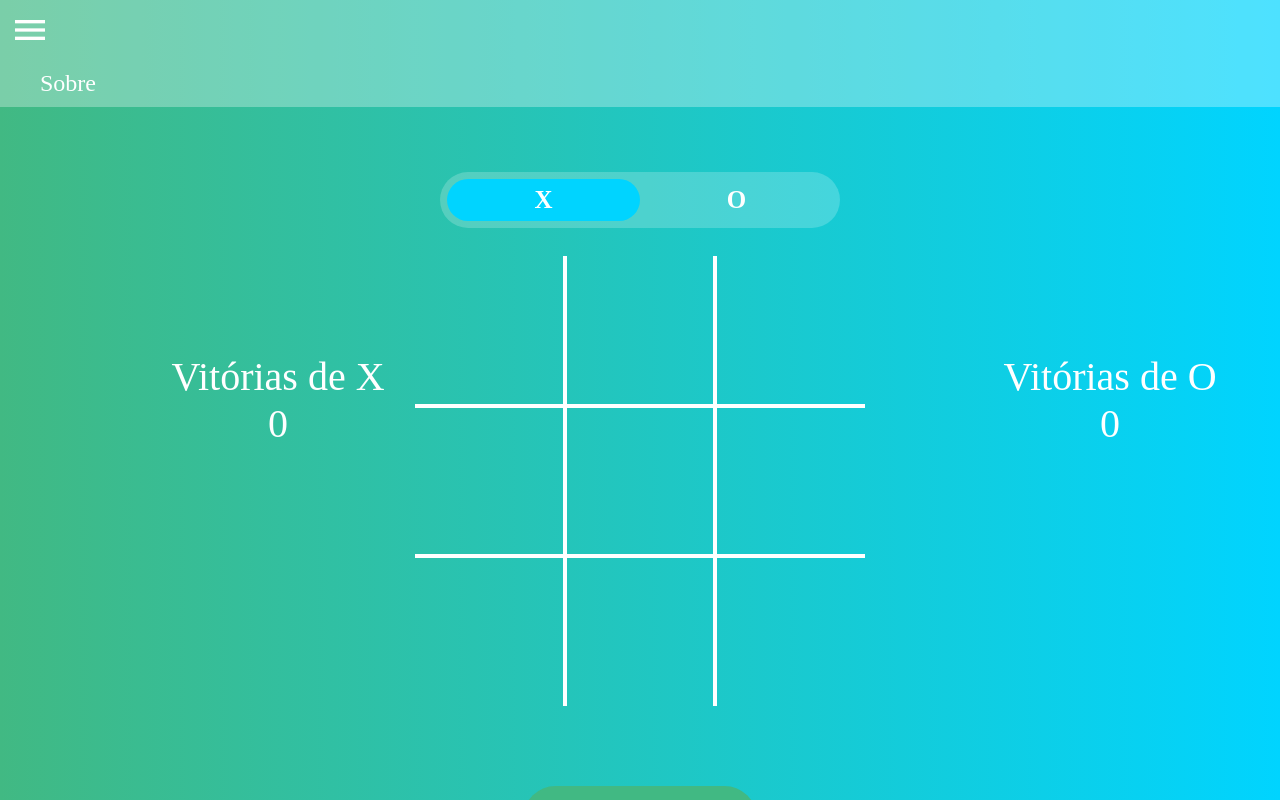
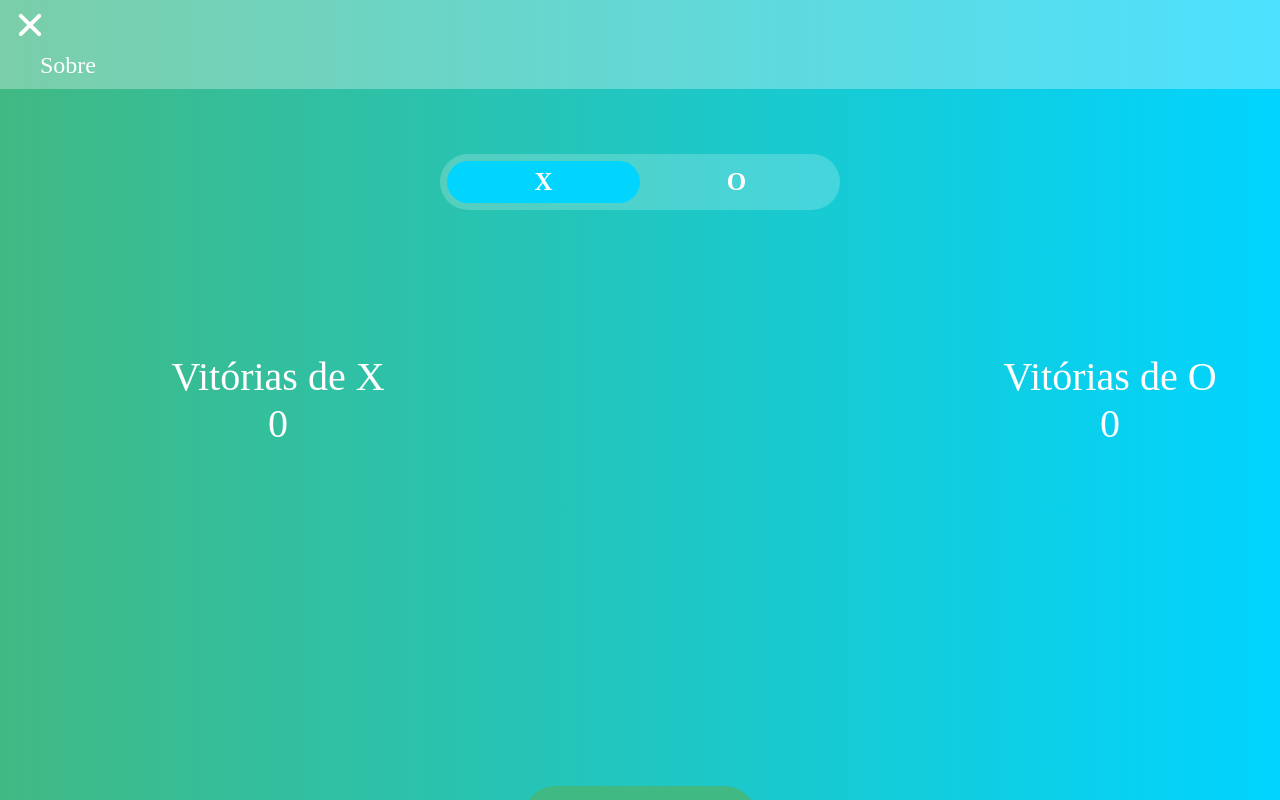
Before and after one commit to Redd26/joga-da-velha, a plain HTML site: page index.html in a window 1280 px wide. Drawn offline with Linux system fonts and the light colour scheme.

Commit message:
BurgerMenu Animated Implemented

```diff
--- a/index.html
+++ b/index.html
@@ -6,11 +6,18 @@
     <meta name="viewport" content="width=device-width, initial-scale=1.0">
     <link rel="stylesheet" href="./style.css">
     <title>Jogo da Velha</title>
-    <link href="https://fonts.googleapis.com/icon?family=Material+Icons" rel="stylesheet">
 </head>
 <body>
     <header id = "myHeader">
-        <span id = "burger" class="material-icons">menu</span>
+        <div id="burger-container">
+            <input type="checkbox" id="checkbox-menu">
+
+            <label for="checkbox-menu">
+                <span></span>
+                <span></span>
+                <span></span>
+            </label>
+        </div>
         <menu id = "menuItens">
             <ul>
                 <li data-sobre>Sobre</li>
@@ -31,8 +38,9 @@
 
         <div class="player-turn-indicator">
             <div class="players">
-                <span class="x-turn activate">X</span>
+                <span class="x-turn">X</span>
                 <span class="circle-turn">O</span>
+                <div class="slider"></div>
             </div>
         </div>
 
--- a/indexScript.js
+++ b/indexScript.js
@@ -18,7 +18,8 @@ circleScore.innerText = circleScorePoints;
 const hideElement = document.querySelector('[data-hide-element]');
 
 // Variaveis Menu
-const burgerMenu = document.getElementById("burger");
+const burgerContainer = document.getElementById("burger-container");
+const burgerMenu = document.getElementById("checkbox-menu");
 const menuItens = document.getElementById("menuItens");
 const header = document.getElementById("myHeader");
 const sobreButton = document.querySelector('[data-sobre]');
@@ -137,11 +138,13 @@ const handleClick = (e) => {
 };
 
 const showBurgerMenu = () => {
+    burgerMenu.checked = true;
     menuItens.style.display = "block";
     header.style.backgroundColor = "rgba(255, 255, 255, 0.3)";
 };
 
 const hideBurgerMenu = () => {
+    burgerMenu.checked = false;
     menuItens.style.display = "none";
     header.style.backgroundColor = "transparent";
 };
@@ -156,6 +159,6 @@ startGame();
 restartButtonElement.forEach(restartButton =>
     restartButton.addEventListener("click", startGame));
 
-burgerMenu.addEventListener("mouseover", showBurgerMenu);
+burgerContainer.addEventListener("mouseover", showBurgerMenu);
 header.addEventListener("mouseleave", hideBurgerMenu);
 redirectPage(sobreButton, "sobre.html");
--- a/style.css
+++ b/style.css
@@ -15,6 +15,7 @@ body{
     background: linear-gradient(90deg, rgba(65, 185, 131, 1) 0%, rgba(0, 212, 255, 1) 100%);
 }
 
+/* MENU */
 span#burger {
     color: white;
     /* display: block; */
@@ -53,6 +54,67 @@ menu > ul > li:hover {
     cursor: pointer;
 }
 
+div#burger-container {
+    height: 100%;
+    width: fit-content;
+    display: flex;
+    align-items: center;
+    justify-content: center;
+    padding-top: 15px;
+    padding-left: 15px;
+    padding-bottom: 5px;
+}
+
+#checkbox-menu {
+    position: absolute;
+    opacity: 0;
+}
+
+label {
+    cursor: pointer;
+    position: relative;
+    display: block;
+    height: 22px;
+    width: 30px;
+}
+
+label span {
+    position: absolute;
+    display: block;
+    height: 4px;
+    width: 100%;
+    border-radius: 30px;
+    background: white;
+    transition: 0.25s ease-in-out;
+}
+
+label span:nth-child(1) {
+    top: 0;
+}
+
+label span:nth-child(2) {
+    top: 8px;
+}
+
+label span:nth-child(3) {
+    top: 16px;
+}
+
+#checkbox-menu:checked + label span:nth-child(1) {
+    transform: rotate(-45deg);
+    top: 8px;
+}
+
+#checkbox-menu:checked + label span:nth-child(2) {
+    opacity: 0;
+}
+
+#checkbox-menu:checked + label span:nth-child(3) {
+    transform: rotate(45deg);
+    top: 8px;
+}
+
+/* PARTE PRINCIPAL */
 main {
     margin-top: 140px;
 }
@@ -191,17 +253,29 @@ h2.subtitle {
     font-weight: 900;
     cursor: default;
     text-align: center;
+    position: relative;
+    z-index: 5;
 }
 
-.players span.activate{
+.players span:first-child {
     color: white;
+}
+
+.players .slider {
+    position: absolute;
+    top: 0;
+    left: 0;
+    height: 100%;
+    width: 50%;
     background: rgba(0, 212, 255, 1);
-
+    border-radius: 60px;
+    z-index: 2;
 }
 
 /* TABULEIRO */
 .board{
-    display: grid;
+    /* display: grid; */
+    display: none;
     width: 100%;
     height: 100%;
     justify-content: center;
```
